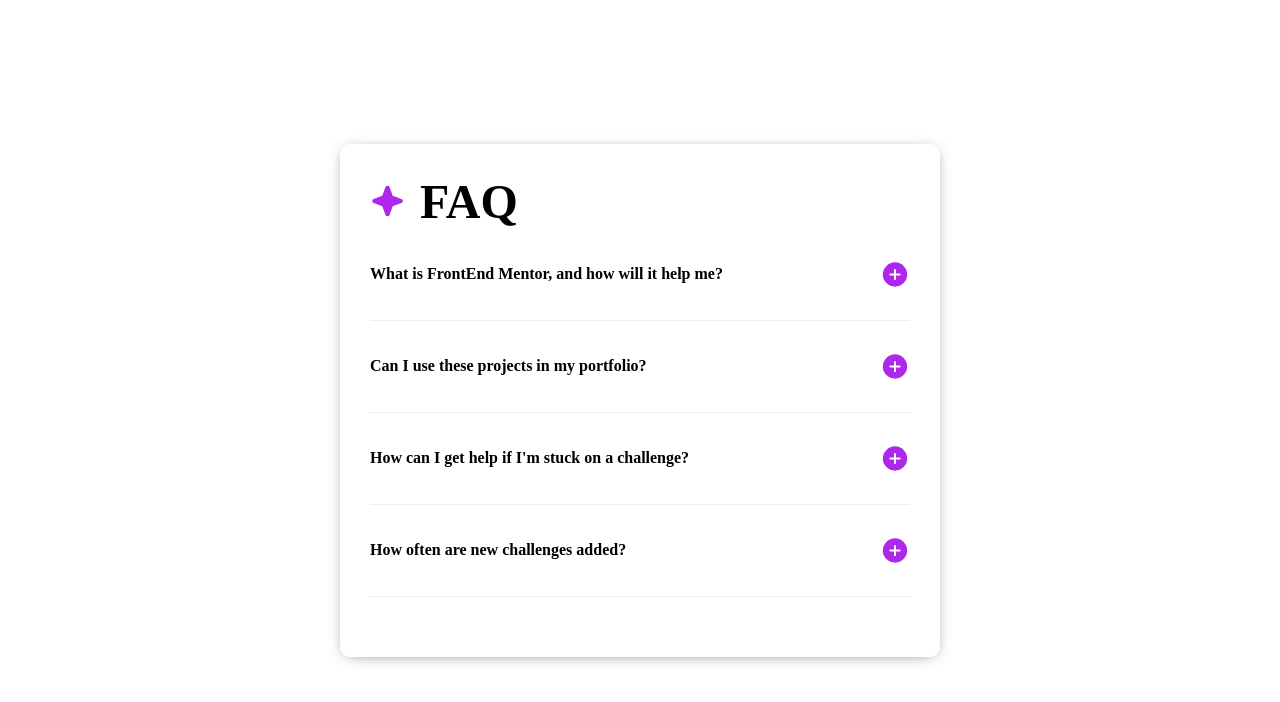
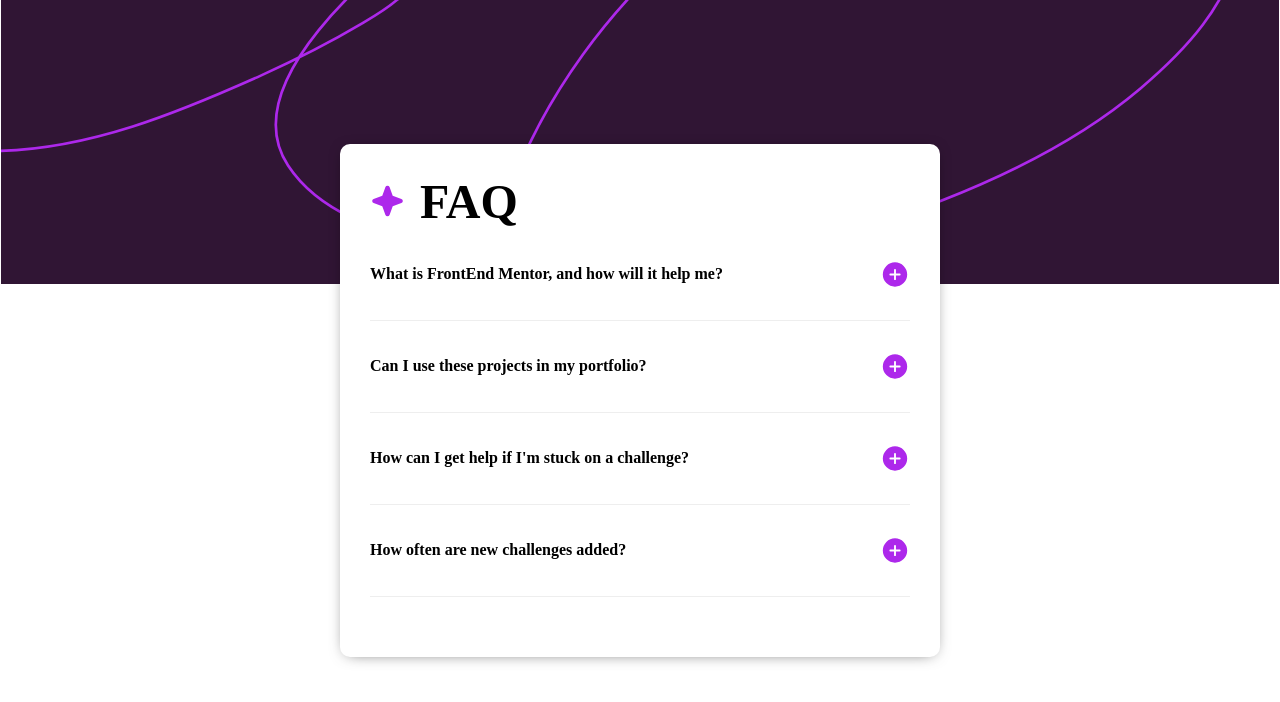
Before and after one commit to CreativeSam99/faq_accordion, a plain HTML site: page index.html in a window 1280 px wide. Drawn offline with Linux system fonts and the light colour scheme.

Commit message:
Update style.css

```diff
--- a/style.css
+++ b/style.css
@@ -13,7 +13,7 @@
 }
 
 body {
-    background-image: url("/images/background-pattern-mobile.svg");
+    background-image: url("background-pattern-mobile.svg");
     background-size: contain;
     background-repeat: no-repeat;
     font-family: "Work Sans";
@@ -82,7 +82,7 @@
 @media (min-width: 576px) {
 
     body{
-        background-image: url("/images/background-pattern-desktop.svg");
+        background-image: url("background-pattern-desktop.svg");
         background-size: contain;
         background-repeat: no-repeat;
     }
```
